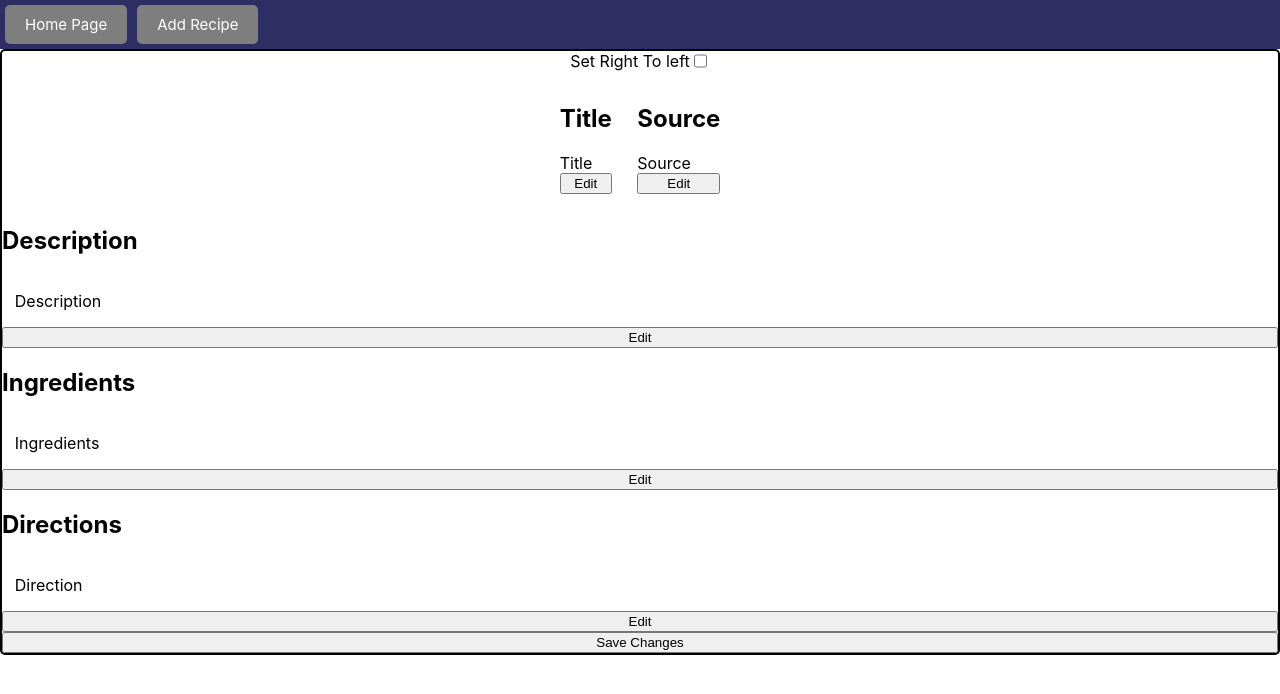
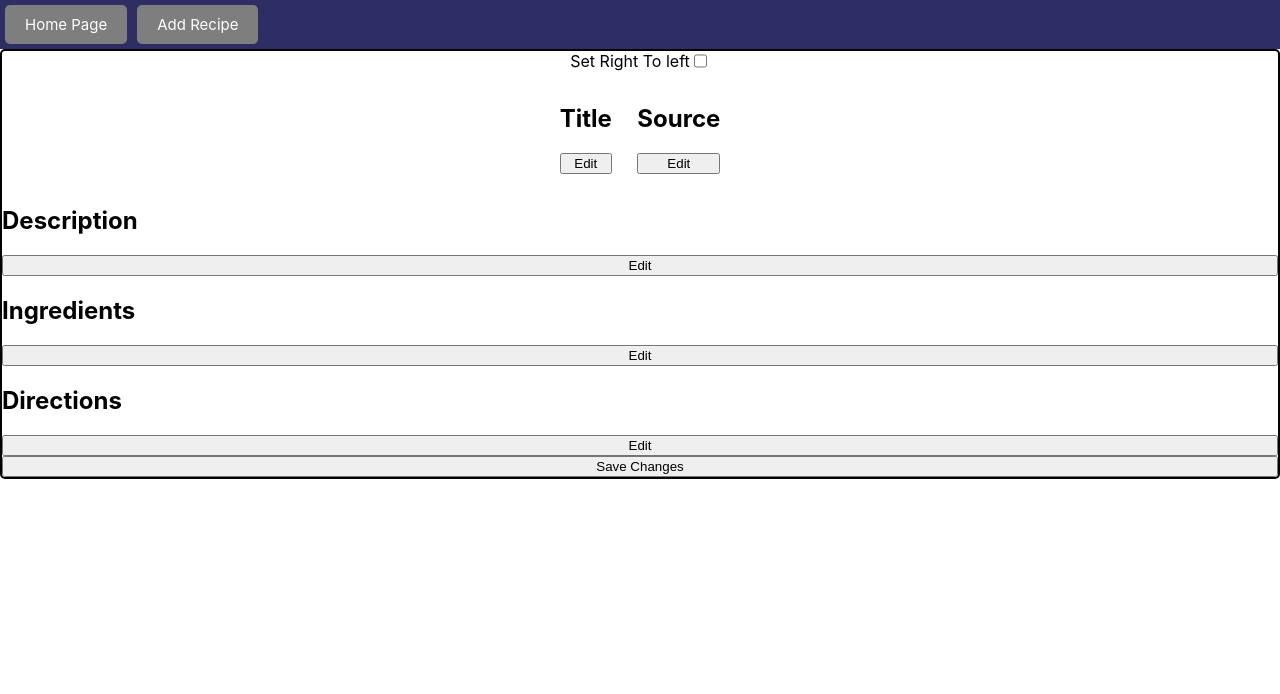
Before and after one commit to YotamGit/Recidex, a React (Create React App) app: page /recipes/new in a window 1280 px wide. Shown: the top 694 px of the page. Built offline with nearby package versions, Linux system fonts and the light colour scheme.

Commit message:
fix save edits bug

```diff
--- a/src/App.js
+++ b/src/App.js
@@ -113,6 +113,7 @@ function App() {
     }
   };
   const onAddRecipe = (recipe) => {
+    delete recipe.id;
     const id = (Math.floor(Math.random() * 1000) + 1).toString();
     const newRecipe = { id, ...recipe };
     setRecipes([...recipes, newRecipe]);
--- a/src/components/AddRecipe.js
+++ b/src/components/AddRecipe.js
@@ -2,12 +2,13 @@ import RecipeEditor from "./RecipeEditor";
 
 const AddRecipe = ({ onAddRecipe }) => {
   const recipeTemplate = {
-    title: "Title",
-    description: "Description",
-    ingredients: `Ingredients`,
-    directions: `Direction`,
+    id: "",
+    title: "",
+    description: "",
+    ingredients: "",
+    directions: "",
     rtl: false,
-    source: "Source",
+    source: "",
   };
 
   return (
--- a/src/components/RecipeEditor.js
+++ b/src/components/RecipeEditor.js
@@ -23,6 +23,7 @@ const RecipeEditor = ({ onEditRecipe, recipe }) => {
   const [ingredients, setIngredients] = useState(recipe.ingredients);
   const [directions, setDirections] = useState(recipe.directions);
   const [rtl, setRtl] = useState(recipe.rtl);
+  const id = recipe.id;
 
   useEffect(() => {
     document.getElementById("recipe-editor-description").innerHTML =
@@ -57,6 +58,7 @@ const RecipeEditor = ({ onEditRecipe, recipe }) => {
     var res = window.confirm("Save?");
     if (res) {
       onEditRecipe({
+        id,
         title,
         description,
         ingredients,
```
